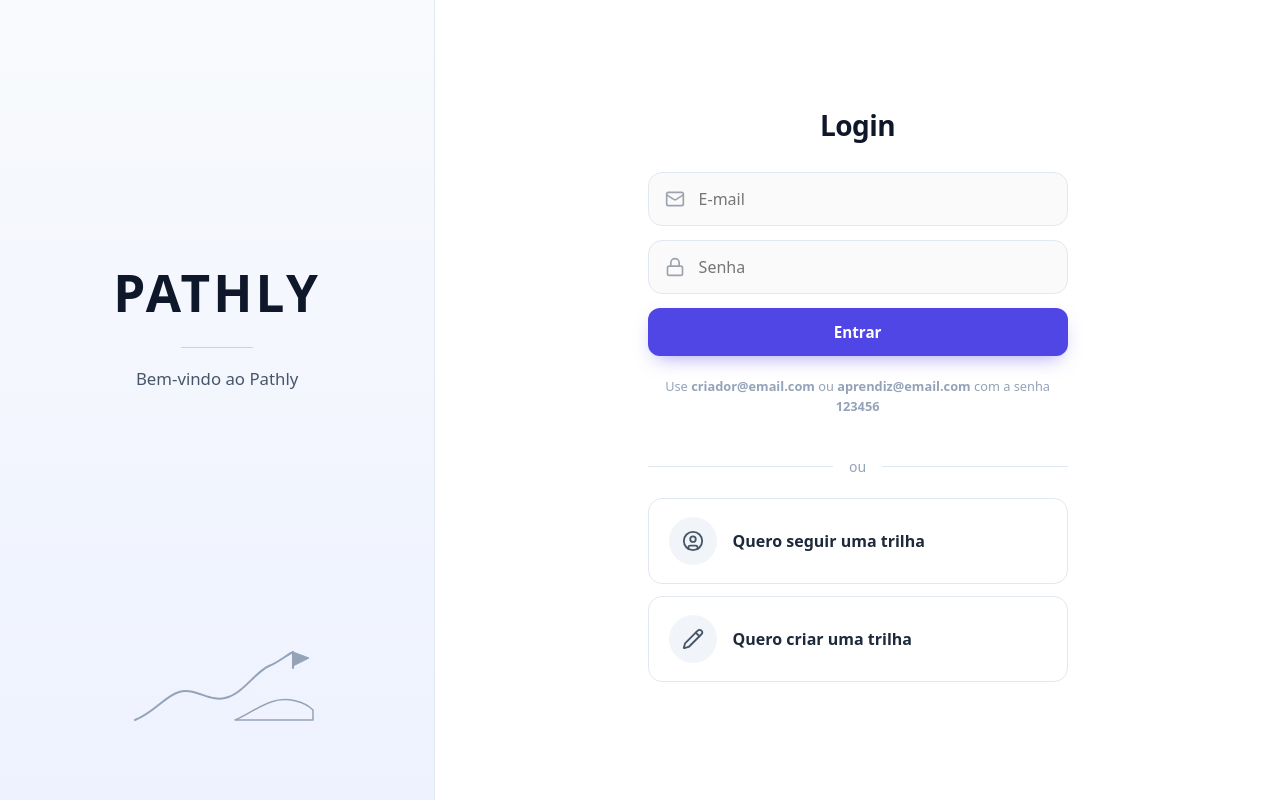
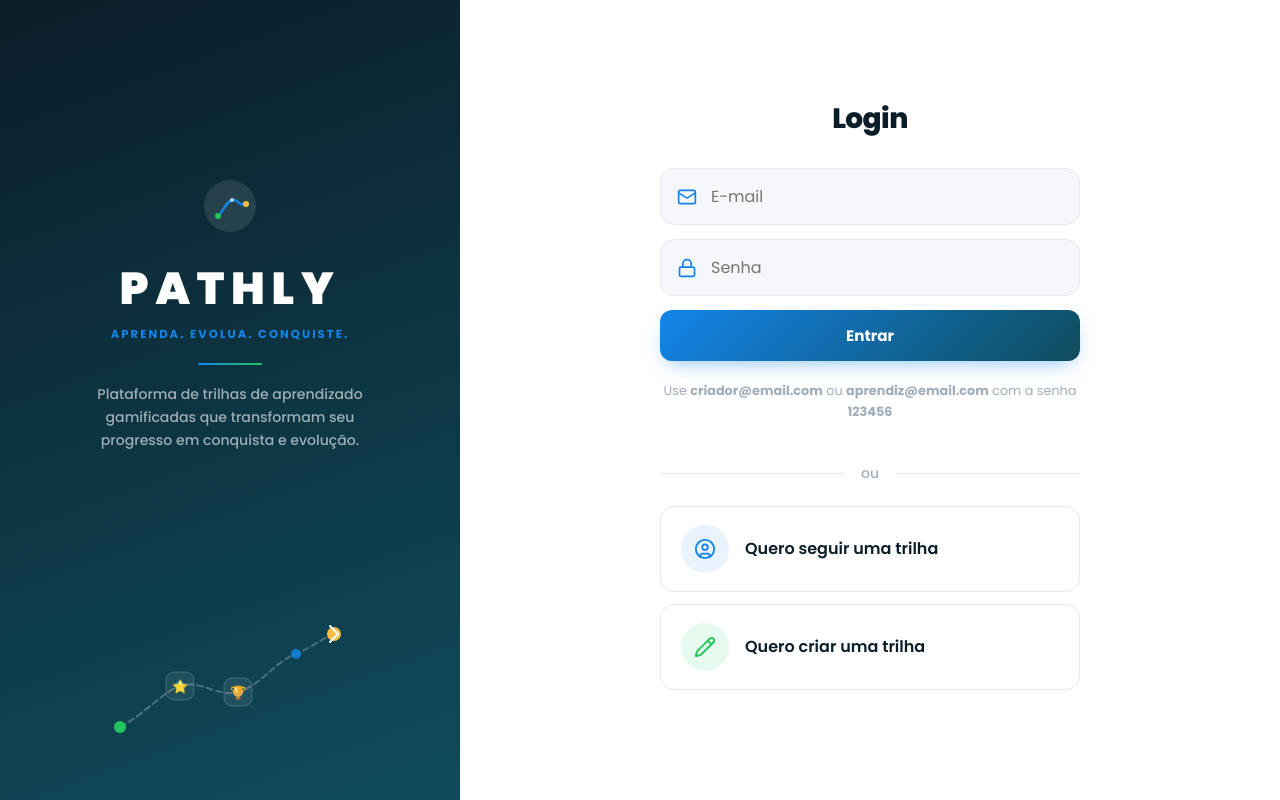
Before and after one commit to victorlcrd/IFSC-IHC-Pathly, a React (Vite) app in the folder telas-pathly/: page / in a window 1280 px wide. Built offline with nearby package versions, Linux system fonts and the light colour scheme.

Commit message:
adicionando paleta de cores

```diff
--- a/telas-pathly/src/pages/LoginPage.tsx
+++ b/telas-pathly/src/pages/LoginPage.tsx
@@ -16,7 +16,7 @@ export function LoginPage({ onLoginCriador, onLoginAprendiz }: Props) {
   const [senha, setSenha] = useState('')
   const [erro, setErro] = useState('')
 
-  const iconMuted = '#9ca3af'
+  const iconMuted = '#1385EA'
 
   function handleSubmit(e: React.FormEvent) {
     e.preventDefault()
@@ -35,9 +35,13 @@ export function LoginPage({ onLoginCriador, onLoginAprendiz }: Props) {
     <div style={shell}>
       <aside style={brandColumn} aria-label="Marca Pathly">
         <div style={brandInner}>
+          <div style={logoMark}>
+            <PathlyIcon />
+          </div>
           <h1 style={pathlyTitle}>PATHLY</h1>
+          <p style={brandTagline}>APRENDA. EVOLUA. CONQUISTE.</p>
           <hr style={brandRule} />
-          <p style={brandSubtitle}>Bem-vindo ao Pathly</p>
+          <p style={brandSubtitle}>Plataforma de trilhas de aprendizado gamificadas que transformam seu progresso em conquista e evolução.</p>
         </div>
         <div style={illustrationWrap}><PathIllustration /></div>
       </aside>
@@ -72,12 +76,12 @@ export function LoginPage({ onLoginCriador, onLoginAprendiz }: Props) {
           </div>
 
           <button type="button" style={actionCard}>
-            <span style={actionIconBg}><UserCircle size={22} strokeWidth={2} /></span>
+            <span style={actionIconBg}><UserCircle size={22} strokeWidth={2} color="#1385EA" /></span>
             <span style={actionLabel}>Quero seguir uma trilha</span>
           </button>
 
           <button type="button" style={actionCard}>
-            <span style={actionIconBg}><Pencil size={22} strokeWidth={2} /></span>
+            <span style={{ ...actionIconBg, backgroundColor: '#E6FAF0' }}><Pencil size={22} strokeWidth={2} color="#22C55E" /></span>
             <span style={actionLabel}>Quero criar uma trilha</span>
           </button>
         </div>
@@ -86,39 +90,252 @@ export function LoginPage({ onLoginCriador, onLoginAprendiz }: Props) {
   )
 }
 
-function PathIllustration() {
+function PathlyIcon() {
   return (
-    <svg width={200} height={120} viewBox="0 0 200 120" fill="none"
-      xmlns="http://www.w3.org/2000/svg" aria-hidden style={{ maxWidth: '100%', height: 'auto' }}>
-      <path d="M18 96C38 88 48 72 62 68C78 63 92 78 108 74C126 70 138 48 152 42C162 38 168 32 176 28"
-        stroke="#94a3b8" strokeWidth="2" strokeLinecap="round" strokeLinejoin="round" />
-      <path d="M118 96H196V86C188 78 170 72 154 78C142 82 128 92 118 96Z"
-        stroke="#94a3b8" strokeWidth="1.5" strokeLinejoin="round" fill="none" />
-      <path d="M176 28V44" stroke="#94a3b8" strokeWidth="2" strokeLinecap="round" />
-      <path d="M176 28L192 34L176 42V28Z" fill="#94a3b8" stroke="#94a3b8" strokeWidth="1" strokeLinejoin="round" />
+    <svg width={52} height={52} viewBox="0 0 52 52" fill="none" xmlns="http://www.w3.org/2000/svg">
+      <circle cx="26" cy="26" r="26" fill="rgba(255,255,255,0.1)" />
+      <path d="M14 36C20 30 22 22 28 20C34 18 36 28 42 24"
+        stroke="#1385EA" strokeWidth="2.5" strokeLinecap="round" />
+      <circle cx="14" cy="36" r="3" fill="#22C55E" />
+      <circle cx="42" cy="24" r="3" fill="#F4BD48" />
+      <circle cx="28" cy="20" r="2" fill="white" opacity="0.7" />
     </svg>
   )
 }
 
-const fontStack = "system-ui, -apple-system, 'Segoe UI', Roboto, 'Helvetica Neue', sans-serif"
-const shell: React.CSSProperties = { minHeight: '100vh', display: 'flex', fontFamily: fontStack, color: '#0f172a', backgroundColor: '#ffffff' }
-const brandColumn: React.CSSProperties = { flex: '0 0 34%', minWidth: '280px', maxWidth: '440px', display: 'flex', flexDirection: 'column', alignItems: 'center', padding: '48px 40px', boxSizing: 'border-box', background: 'linear-gradient(180deg, #f8fafc 0%, #eef2ff 100%)', borderRight: '1px solid #e2e8f0', minHeight: '100vh' }
-const brandInner: React.CSSProperties = { width: '100%', maxWidth: '320px', display: 'flex', flexDirection: 'column', alignItems: 'center', textAlign: 'center', flex: 1, justifyContent: 'center', gap: 0 }
-const pathlyTitle: React.CSSProperties = { margin: 0, fontSize: 'clamp(2.25rem, 4vw, 3.25rem)', fontWeight: 800, letterSpacing: '0.06em', color: '#0f172a' }
-const brandRule: React.CSSProperties = { width: '72px', height: '1px', backgroundColor: '#cbd5e1', margin: '20px 0 18px', border: 'none' }
-const brandSubtitle: React.CSSProperties = { margin: 0, fontSize: '1.05rem', fontWeight: 500, color: '#475569', lineHeight: 1.5 }
-const illustrationWrap: React.CSSProperties = { width: '100%', maxWidth: '320px', display: 'flex', justifyContent: 'center', paddingTop: '24px', paddingBottom: '8px' }
-const mainColumn: React.CSSProperties = { flex: '1 1 auto', minWidth: 0, display: 'flex', alignItems: 'center', justifyContent: 'center', padding: '48px 32px', boxSizing: 'border-box', backgroundColor: '#ffffff' }
-const mainInner: React.CSSProperties = { width: '100%', maxWidth: '420px', display: 'flex', flexDirection: 'column', alignItems: 'stretch' }
-const loginHeading: React.CSSProperties = { margin: '0 0 28px', fontSize: '1.75rem', fontWeight: 700, letterSpacing: '-0.02em', color: '#0f172a', textAlign: 'center' }
-const inputShell: React.CSSProperties = { display: 'flex', alignItems: 'center', gap: '12px', padding: '14px 16px', marginBottom: '14px', border: '1px solid #e2e8f0', borderRadius: '14px', backgroundColor: '#fafafa', boxSizing: 'border-box' }
-const inputField: React.CSSProperties = { flex: 1, minWidth: 0, border: 'none', outline: 'none', background: 'transparent', fontSize: '1rem', color: '#0f172a', fontFamily: 'inherit' }
-const primaryBtn: React.CSSProperties = { display: 'block', width: '100%', margin: '8px 0 0', padding: '14px 40px', fontSize: '0.95rem', fontWeight: 600, fontFamily: 'inherit', color: '#ffffff', backgroundColor: '#4f46e5', border: 'none', borderRadius: '12px', cursor: 'pointer', boxShadow: '0 8px 20px -8px rgba(79, 70, 229, 0.55)' }
-const erroStyle: React.CSSProperties = { margin: '0 0 12px', color: '#dc2626', fontSize: '0.875rem', fontWeight: 500, textAlign: 'center' }
-const hintStyle: React.CSSProperties = { marginTop: '20px', fontSize: '0.8rem', color: '#94a3b8', textAlign: 'center', lineHeight: 1.6 }
-const dividerRow: React.CSSProperties = { display: 'flex', alignItems: 'center', gap: '16px', margin: '28px 0 22px' }
-const dividerLine: React.CSSProperties = { flex: 1, height: '1px', backgroundColor: '#e2e8f0' }
-const dividerLabel: React.CSSProperties = { fontSize: '0.875rem', color: '#94a3b8', fontWeight: 500 }
-const actionCard: React.CSSProperties = { display: 'flex', alignItems: 'center', gap: '16px', width: '100%', padding: '18px 20px', marginBottom: '12px', border: '1px solid #e2e8f0', borderRadius: '14px', backgroundColor: '#ffffff', cursor: 'pointer', fontFamily: 'inherit', textAlign: 'left', boxSizing: 'border-box' }
-const actionIconBg: React.CSSProperties = { flexShrink: 0, width: '48px', height: '48px', borderRadius: '50%', backgroundColor: '#f1f5f9', display: 'flex', alignItems: 'center', justifyContent: 'center', color: '#475569' }
-const actionLabel: React.CSSProperties = { fontSize: '1rem', fontWeight: 600, color: '#1e293b', lineHeight: 1.35 }
+function PathIllustration() {
+  return (
+    <svg width={260} height={140} viewBox="0 0 260 140" fill="none"
+      xmlns="http://www.w3.org/2000/svg" aria-hidden style={{ maxWidth: '100%', height: 'auto' }}>
+      <path d="M20 115C48 100 62 80 80 74C100 67 118 86 138 80C162 73 174 50 196 42C210 36 220 28 234 22"
+        stroke="rgba(255,255,255,0.25)" strokeWidth="2" strokeLinecap="round" strokeDasharray="6 4" />
+      <circle cx="20" cy="115" r="6" fill="#22C55E" />
+      <circle cx="80" cy="74" r="5" fill="#1385EA" opacity="0.8" />
+      <circle cx="138" cy="80" r="5" fill="#F4BD48" opacity="0.8" />
+      <circle cx="196" cy="42" r="5" fill="#1385EA" opacity="0.8" />
+      <circle cx="234" cy="22" r="7" fill="#F4BD48" />
+      <path d="M230 14L238 22L230 30" stroke="white" strokeWidth="2" strokeLinecap="round" strokeLinejoin="round" />
+      <rect x="66" y="60" width="28" height="28" rx="8" fill="rgba(255,255,255,0.08)" stroke="rgba(255,255,255,0.2)" strokeWidth="1" />
+      <text x="80" y="79" textAnchor="middle" fontSize="13" fill="white">⭐</text>
+      <rect x="124" y="66" width="28" height="28" rx="8" fill="rgba(255,255,255,0.08)" stroke="rgba(255,255,255,0.2)" strokeWidth="1" />
+      <text x="138" y="85" textAnchor="middle" fontSize="13" fill="white">🏆</text>
+    </svg>
+  )
+}
+
+const fontStack = "'Poppins', ui-sans-serif, system-ui, -apple-system, sans-serif"
+
+const shell: React.CSSProperties = {
+  minHeight: '100vh',
+  display: 'flex',
+  fontFamily: fontStack,
+  color: '#0B1D29',
+  backgroundColor: '#ffffff',
+}
+
+const brandColumn: React.CSSProperties = {
+  flex: '0 0 36%',
+  minWidth: '300px',
+  maxWidth: '460px',
+  display: 'flex',
+  flexDirection: 'column',
+  alignItems: 'center',
+  padding: '48px 40px 36px',
+  boxSizing: 'border-box',
+  background: 'linear-gradient(160deg, #0B1D29 0%, #0F4C5C 100%)',
+  minHeight: '100vh',
+}
+
+const brandInner: React.CSSProperties = {
+  width: '100%',
+  maxWidth: '320px',
+  display: 'flex',
+  flexDirection: 'column',
+  alignItems: 'center',
+  textAlign: 'center',
+  flex: 1,
+  justifyContent: 'center',
+  gap: 0,
+}
+
+const logoMark: React.CSSProperties = { marginBottom: 16 }
+
+const pathlyTitle: React.CSSProperties = {
+  margin: '0 0 4px',
+  fontSize: 'clamp(2rem, 4vw, 2.8rem)',
+  fontWeight: 900,
+  letterSpacing: '0.15em',
+  color: '#ffffff',
+}
+
+const brandTagline: React.CSSProperties = {
+  margin: '0 0 20px',
+  fontSize: '0.72rem',
+  fontWeight: 700,
+  letterSpacing: '0.18em',
+  color: '#1385EA',
+  textTransform: 'uppercase',
+}
+
+const brandRule: React.CSSProperties = {
+  width: '64px',
+  height: '2px',
+  background: 'linear-gradient(90deg, #1385EA, #22C55E)',
+  margin: '0 0 18px',
+  border: 'none',
+  borderRadius: 2,
+}
+
+const brandSubtitle: React.CSSProperties = {
+  margin: 0,
+  fontSize: '0.88rem',
+  fontWeight: 500,
+  color: 'rgba(255,255,255,0.6)',
+  lineHeight: 1.65,
+}
+
+const illustrationWrap: React.CSSProperties = {
+  width: '100%',
+  maxWidth: '320px',
+  display: 'flex',
+  justifyContent: 'center',
+  paddingTop: '28px',
+  paddingBottom: '12px',
+}
+
+const mainColumn: React.CSSProperties = {
+  flex: '1 1 auto',
+  minWidth: 0,
+  display: 'flex',
+  alignItems: 'center',
+  justifyContent: 'center',
+  padding: '48px 32px',
+  boxSizing: 'border-box',
+  backgroundColor: '#ffffff',
+}
+
+const mainInner: React.CSSProperties = {
+  width: '100%',
+  maxWidth: '420px',
+  display: 'flex',
+  flexDirection: 'column',
+  alignItems: 'stretch',
+}
+
+const loginHeading: React.CSSProperties = {
+  margin: '0 0 28px',
+  fontSize: '1.75rem',
+  fontWeight: 800,
+  letterSpacing: '-0.02em',
+  color: '#0B1D29',
+  textAlign: 'center',
+}
+
+const inputShell: React.CSSProperties = {
+  display: 'flex',
+  alignItems: 'center',
+  gap: '12px',
+  padding: '14px 16px',
+  marginBottom: '14px',
+  border: '1px solid #E4EAF0',
+  borderRadius: '14px',
+  backgroundColor: '#F5F7FA',
+  boxSizing: 'border-box',
+}
+
+const inputField: React.CSSProperties = {
+  flex: 1,
+  minWidth: 0,
+  border: 'none',
+  outline: 'none',
+  background: 'transparent',
+  fontSize: '1rem',
+  color: '#0B1D29',
+  fontFamily: 'inherit',
+}
+
+const primaryBtn: React.CSSProperties = {
+  display: 'block',
+  width: '100%',
+  margin: '8px 0 0',
+  padding: '14px 40px',
+  fontSize: '0.95rem',
+  fontWeight: 700,
+  fontFamily: 'inherit',
+  color: '#ffffff',
+  background: 'linear-gradient(135deg, #1385EA 0%, #0F4C5C 100%)',
+  border: 'none',
+  borderRadius: '12px',
+  cursor: 'pointer',
+  boxShadow: '0 8px 20px -8px rgba(19, 133, 234, 0.55)',
+}
+
+const erroStyle: React.CSSProperties = {
+  margin: '0 0 12px',
+  color: '#FF6B6B',
+  fontSize: '0.875rem',
+  fontWeight: 500,
+  textAlign: 'center',
+}
+
+const hintStyle: React.CSSProperties = {
+  marginTop: '20px',
+  fontSize: '0.8rem',
+  color: '#A0AEBB',
+  textAlign: 'center',
+  lineHeight: 1.6,
+}
+
+const dividerRow: React.CSSProperties = {
+  display: 'flex',
+  alignItems: 'center',
+  gap: '16px',
+  margin: '28px 0 22px',
+}
+
+const dividerLine: React.CSSProperties = {
+  flex: 1,
+  height: '1px',
+  backgroundColor: '#E4EAF0',
+}
+
+const dividerLabel: React.CSSProperties = {
+  fontSize: '0.875rem',
+  color: '#A0AEBB',
+  fontWeight: 500,
+}
+
+const actionCard: React.CSSProperties = {
+  display: 'flex',
+  alignItems: 'center',
+  gap: '16px',
+  width: '100%',
+  padding: '18px 20px',
+  marginBottom: '12px',
+  border: '1px solid #E4EAF0',
+  borderRadius: '14px',
+  backgroundColor: '#ffffff',
+  cursor: 'pointer',
+  fontFamily: 'inherit',
+  textAlign: 'left',
+  boxSizing: 'border-box',
+}
+
+const actionIconBg: React.CSSProperties = {
+  flexShrink: 0,
+  width: '48px',
+  height: '48px',
+  borderRadius: '50%',
+  backgroundColor: '#E8F3FD',
+  display: 'flex',
+  alignItems: 'center',
+  justifyContent: 'center',
+  color: '#1385EA',
+}
+
+const actionLabel: React.CSSProperties = {
+  fontSize: '1rem',
+  fontWeight: 600,
+  color: '#0B1D29',
+  lineHeight: 1.35,
+}
```
Also changed, not shown: 1 other file (tests, documents, lock files or other folders).
